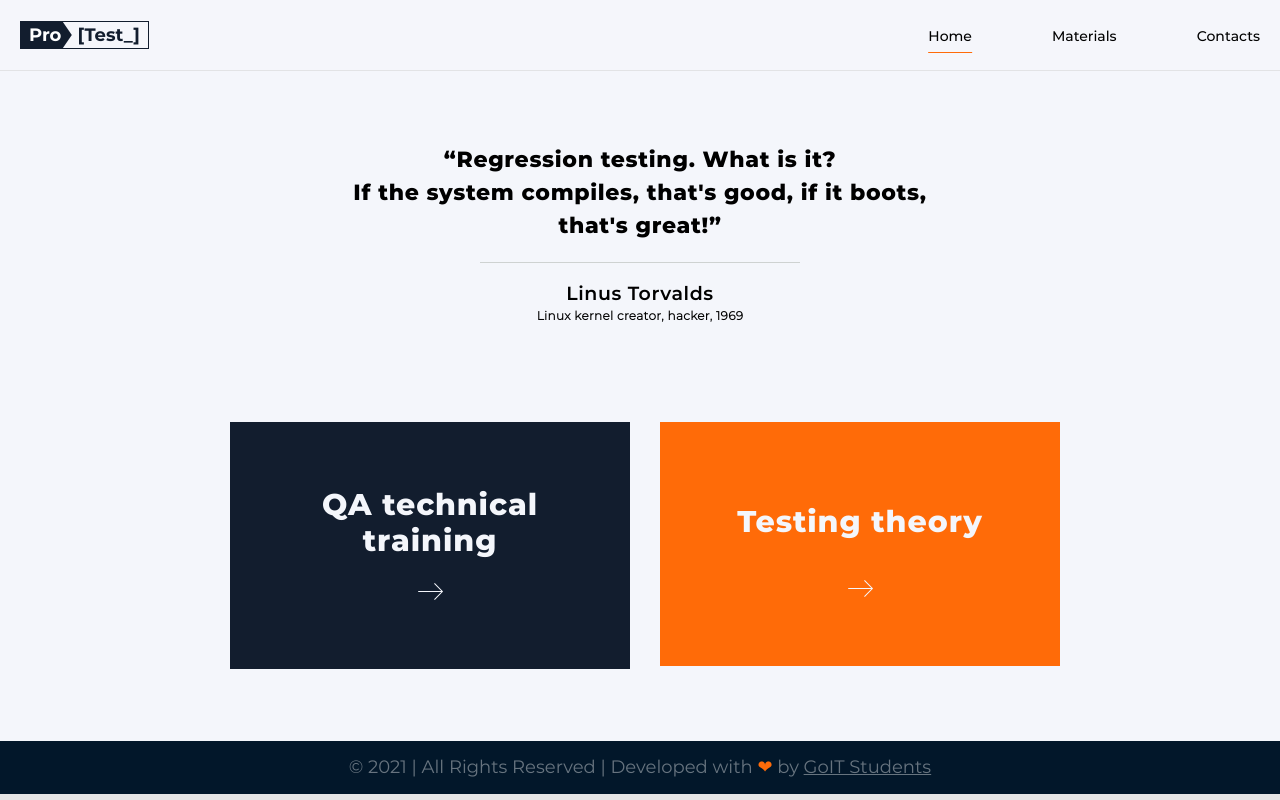
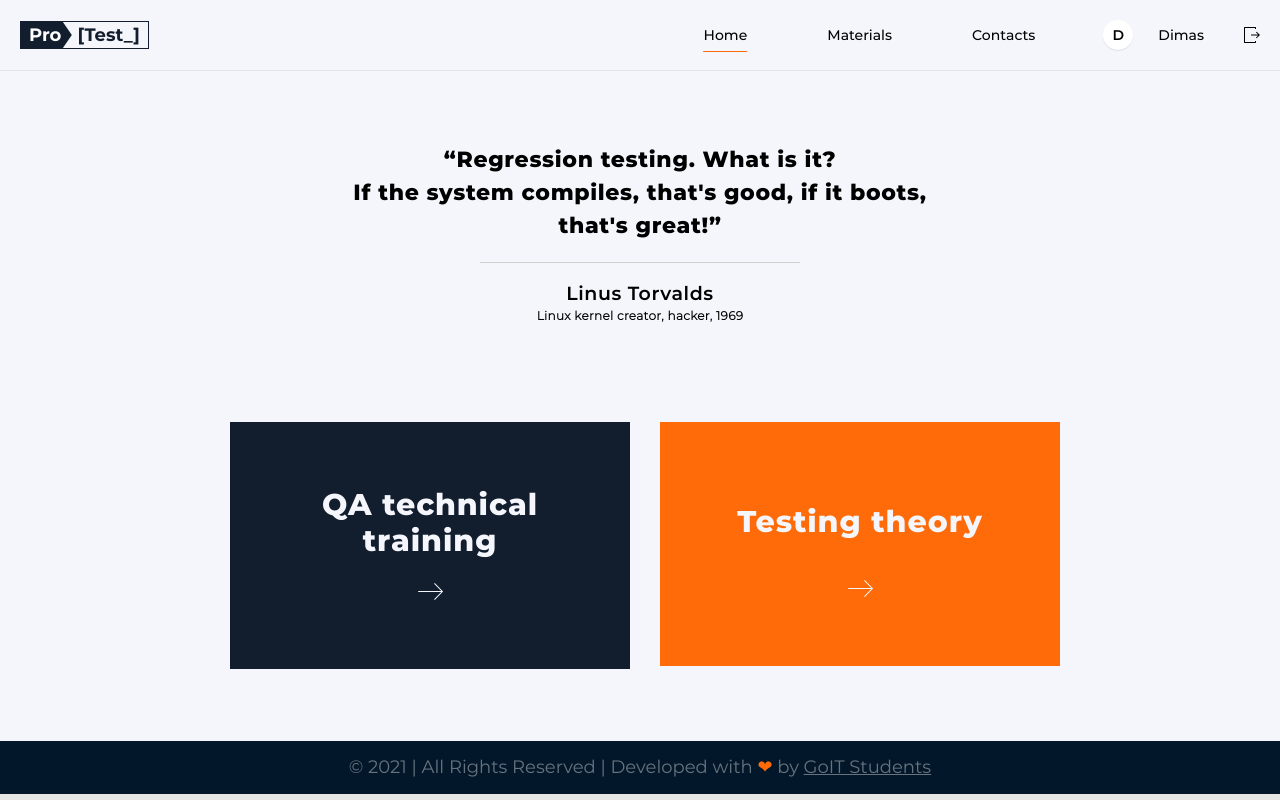
Before and after one commit to yuriev-yuriy/finalGroupProjectReact, a React (Create React App) app: page / in a window 1280 px wide. Built offline with nearby package versions, Linux system fonts and the light colour scheme.

Commit message:
added completed visual part of header

```diff
--- a/src/components/Header/Header.js
+++ b/src/components/Header/Header.js
@@ -9,15 +9,17 @@ import routes from '../../routes';
 // import { authSelectors } from '../../redux/auth/auth-selectors';
 import styles from './Header.module.css';
 
-function Header({ to }) {
+function Header() {
   const [isOpen, setIsOpen] = useState(false);
   // const isLoggedIn = useSelector(authSelectors.getIsLoggedIn);
   return (
     <header className={styles.header}>
       <div className={styles.container}>
         <Logo to={routes.MAIN_VIEW} onOpenMobileMenu={setIsOpen} />
-        <Navigation isOpen={isOpen} onOpenMobileMenu={setIsOpen} />
-        <Burger isOpen={isOpen} onOpenMobileMenu={setIsOpen} />
+        <div className={styles.wrapper}>
+          <Navigation isOpen={isOpen} onOpenMobileMenu={setIsOpen} />
+          <Burger isOpen={isOpen} onOpenMobileMenu={setIsOpen} />
+        </div>
         {/* {isLoggedIn ? <UserMenu /> : <AuthNav />} */}
         <div className={styles.line}></div>
       </div>
--- a/src/components/Header/Header.module.css
+++ b/src/components/Header/Header.module.css
@@ -22,6 +22,11 @@
   background-color: #e2e3e5;
 }
 
+.wrapper {
+  display: flex;
+  align-items: center;
+}
+
 @media (min-width: 768px) {
   .line {
     display: none;
--- a/src/components/Navigation/Navigation.js
+++ b/src/components/Navigation/Navigation.js
@@ -1,10 +1,16 @@
+import { useDispatch } from 'react-redux';
 import { NavLink } from 'react-router-dom';
 import routes from '../../routes';
-// import UserInfo from '../UserInfo';
+import { ReactComponent as SignOutIcon } from '../../assets/icons/svg/signOut.svg';
+import { authOperations } from '../../redux/auth';
+import UserInfo from '../UserInfo';
+// import UserAvatarUpdate from '../UserAvatarUpdate';
 import styles from './Navigation.module.css';
 
 function Navigation({ isOpen, onOpenMobileMenu }) {
+  const dispatch = useDispatch();
   return (
+    <div className={styles.container}>
       <nav className={isOpen ? styles.navMenuActive : styles.navMenu}>
         {/* isLoggedIn && */}
         {/* <NavLink
@@ -16,7 +22,7 @@ function Navigation({ isOpen, onOpenMobileMenu }) {
       >
         <span className={styles.text}>Contacts</span>
       </NavLink> */}
-
+        <div className={styles.wrapper}>
           <NavLink
             to={routes.MAIN_VIEW}
             exact
@@ -46,8 +52,22 @@ function Navigation({ isOpen, onOpenMobileMenu }) {
           >
             <span className={styles.text}>Contacts</span>
           </NavLink>
-      {/* <UserInfo /> */}
+        </div>
+
+        <NavLink to={routes.AUTH_VIEW} onClick={() => onOpenMobileMenu(false)}>
+          <SignOutIcon
+            className={styles.signOutBtn}
+            width="16px"
+            height="16px"
+            onClick={() => dispatch(authOperations.logOut())}
+          />
+        </NavLink>
       </nav>
+      <UserInfo onOpenMobileMenu={onOpenMobileMenu} />
+      {/* <NavLink to={routes.AUTH_VIEW} onClick={() => onOpenMobileMenu(false)}>
+        <SignOutIcon className={styles.signOutBtnLg} width="16px" height="16px" onClick={() => dispatch(authOperations.logOut())} />
+      </NavLink> */}
+    </div>
   );
 }
 
--- a/src/components/Navigation/Navigation.module.css
+++ b/src/components/Navigation/Navigation.module.css
@@ -32,6 +32,27 @@
   width: 100%;
 }
 
+.signOutBtn {
+  display: block;
+  margin: 25px auto 0;
+  fill: #000;
+  cursor: pointer;
+}
+
+.signOutBtn:hover {
+  fill: #ff6b09;
+  transition: 0.2s;
+}
+
+.signOutBtnLg {
+  display: none;
+}
+
+.wrapper {
+  display: flex;
+  flex-direction: column;
+}
+
 @media (max-width: 768px) {
   .navMenu {
     display: flex;
@@ -62,11 +83,49 @@
     border-bottom: none;
   }
 
-  .link:not(:last-child) {
+  .link:not(:last-of-type) {
     margin-right: 80px;
   }
 
   .text:hover::before {
     width: 100%;
   }
+
+  .signOutBtn {
+    display: none;
+    width: 0;
+    height: 0;
+  }
+
+  .wrapper {
+    display: flex;
+    flex-direction: row;
+    margin-right: 30px;
+  }
+
+  .signOutBtnLg {
+    display: block;
+    fill: #000;
+    cursor: pointer;
+    transition: 0.4s;
+  }
+
+  .signOutBtnLg:hover {
+    fill: #ff6b09;
+    transition: 0.4s;
+    transform: scale(1.05);
+  }
+
+  .container {
+    display: flex;
+    align-items: center;
+  }
 }
+
+@media (min-width: 1280px) {
+  .wrapper {
+    display: flex;
+    flex-direction: row;
+    margin-right: 68px;
+  }
+}
--- a/src/components/UserInfo/UserInfo.js
+++ b/src/components/UserInfo/UserInfo.js
@@ -1,21 +1,37 @@
-// import { useDispatch, useSelector } from 'react-redux';
-// import { authSelectors, authOperations } from '../../redux/auth';
+import { useDispatch } from 'react-redux';
+import { authOperations } from '../../redux/auth';
 // import defaultAvatar from './default-avatar.png';
+import { NavLink } from 'react-router-dom';
+import routes from '../../routes';
+import { ReactComponent as SignOutIcon } from '../../assets/icons/svg/signOut.svg';
 
 import styles from './UserInfo.module.css';
 
-function UserInfo() {
-  // const dispatch = useDispatch();
+function UserInfo({ onOpenMobileMenu }) {
+  const dispatch = useDispatch();
   // const name = useSelector(authSelectors.getUsername);
   // const avatar = defaultAvatar;
 
   return (
-    <div style={styles.container}>
+    <div className={styles.container}>
       {/* <img src={avatar} alt="" width="32" style={styles.avatar} />
             <span style={styles.name}>Добро пожаловать, {name}</span>
             <button type="button" onClick={() => dispatch(authOperations.logOut())}>
                 Выйти
       </button> */}
+      <div className={styles.userInfo}>
+        <div className={styles.initial}>D</div>
+        <span className={styles.name}>Dimas</span>
+      </div>
+
+      <NavLink to={routes.AUTH_VIEW} onClick={() => onOpenMobileMenu(false)}>
+        <SignOutIcon
+          className={styles.signOutBtnLg}
+          width="16px"
+          height="16px"
+          onClick={() => dispatch(authOperations.logOut())}
+        />
+      </NavLink>
     </div>
   );
 }
--- a/src/components/UserInfo/UserInfo.module.css
+++ b/src/components/UserInfo/UserInfo.module.css
@@ -0,0 +1,72 @@
+.container {
+  display: flex;
+  align-items: center;
+}
+
+.signOutBtnLg {
+  display: none;
+}
+
+.userInfo {
+  display: flex;
+  align-items: center;
+  margin-right: 35px;
+}
+
+.initial {
+  font-family: 'MontserratSemiBold';
+  font-weight: 600;
+  font-size: 12px;
+  line-height: 16px;
+  display: flex;
+  width: 30px;
+  height: 30px;
+  border-radius: 50%;
+  align-items: center;
+  justify-content: center;
+  background-color: #fff;
+  box-shadow: 0px 1px 1px rgba(18, 29, 46, 0.1);
+}
+
+.name {
+  font-family: 'MontserratMedium';
+  font-weight: 500;
+  font-size: 12px;
+  line-height: 16px;
+  display: none;
+}
+
+@media (min-width: 768px) {
+  .userInfo {
+    margin-right: 40px;
+  }
+
+  .initial {
+    margin-right: 10px;
+  }
+
+  .name {
+    font-size: 14px;
+    display: block;
+  }
+
+  .signOutBtnLg {
+    display: flex;
+    fill: #000;
+    cursor: pointer;
+    transition: 0.4s;
+  }
+
+  .signOutBtnLg:hover {
+    fill: #ff6b09;
+    transition: 0.4s;
+    transform: scale(1.05);
+  }
+}
+
+@media (min-width: 1280px) {
+  .initial {
+    font-size: 14px;
+    margin-right: 25px;
+  }
+}
--- a/src/redux/auth/auth-operations.js
+++ b/src/redux/auth/auth-operations.js
@@ -23,8 +23,15 @@ const login = createAsyncThunk('auth/login', async credentials => {
   }
 });
 
+const logOut = createAsyncThunk('auth/logout', async () => {
+  try {
+    await axios.post('/auth/logout');
+  } catch (error) {}
+});
+
 const operations = {
   register,
   login,
+  logOut,
 };
 export default operations;
```
Also changed, not shown: src/assets/icons/svg/signOut.svg (added), 1 other file (tests, documents, lock files or other folders). Lines whose indentation alone changed are shown as unchanged.
